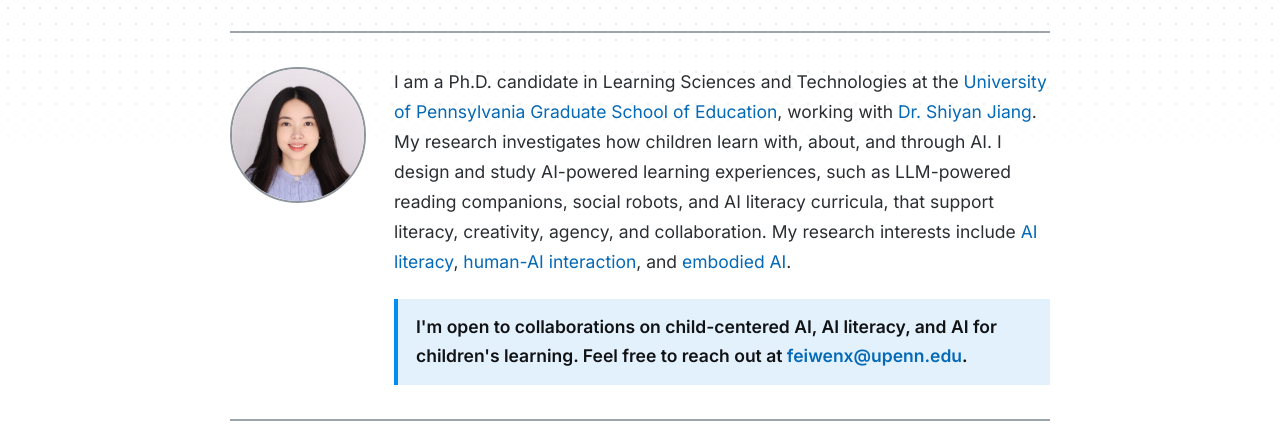
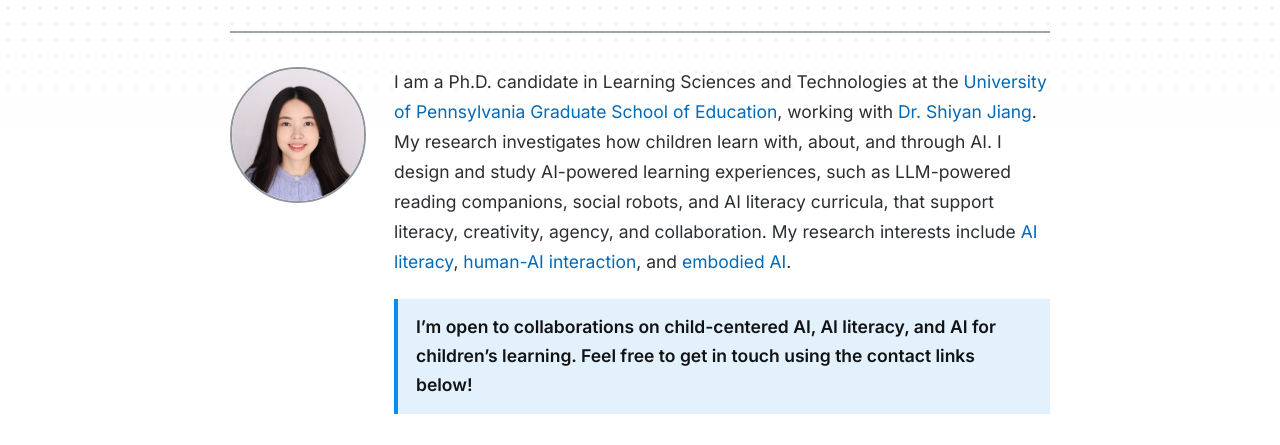
Before and after one commit to feiwenx/feiwenx.github.io, a plain HTML site: page index.html in a window 1280 px wide. Shown: the part 272-717 px from the top of the page. Drawn offline with nearby package versions, Linux system fonts and the light colour scheme.

Commit message:
Update homepage collaboration invitation

```diff
--- a/index.html
+++ b/index.html
@@ -75,7 +75,7 @@
         <p>I am a Ph.D. candidate in Learning Sciences and Technologies at the <a class="link" href="https://www.gse.upenn.edu/">University of Pennsylvania Graduate School of Education</a>, working with <a class="link" href="https://www.gse.upenn.edu/faculty/shiyan-jiang">Dr. Shiyan Jiang</a>. My research investigates how children learn with, about, and through AI. I design and study AI-powered learning experiences, such as LLM-powered reading companions, social robots, and AI literacy curricula, that support literacy, creativity, agency, and collaboration. My research interests include <a class="link" href="projects/elementary-ai-literacy.html">AI literacy</a>, <a class="link" href="projects/ai-reading-partners.html">human-AI interaction</a>, and <a class="link" href="projects/robot-learning-companions.html">embodied AI</a>.</p>
 
         <!-- Pinned note: replace the text, or delete this whole <div> if you do not need it -->
-        <div class="note" role="note">I'm open to collaborations on child-centered AI, AI literacy, and AI for children's learning. Feel free to reach out at <a class="link" href="mailto:feiwenx@upenn.edu">feiwenx@upenn.edu</a>.</div>
+        <div class="note" role="note">I’m open to collaborations on child-centered AI, AI literacy, and AI for children’s learning. Feel free to get in touch using the contact links below!</div>
       </div>
     </section>
 
```
